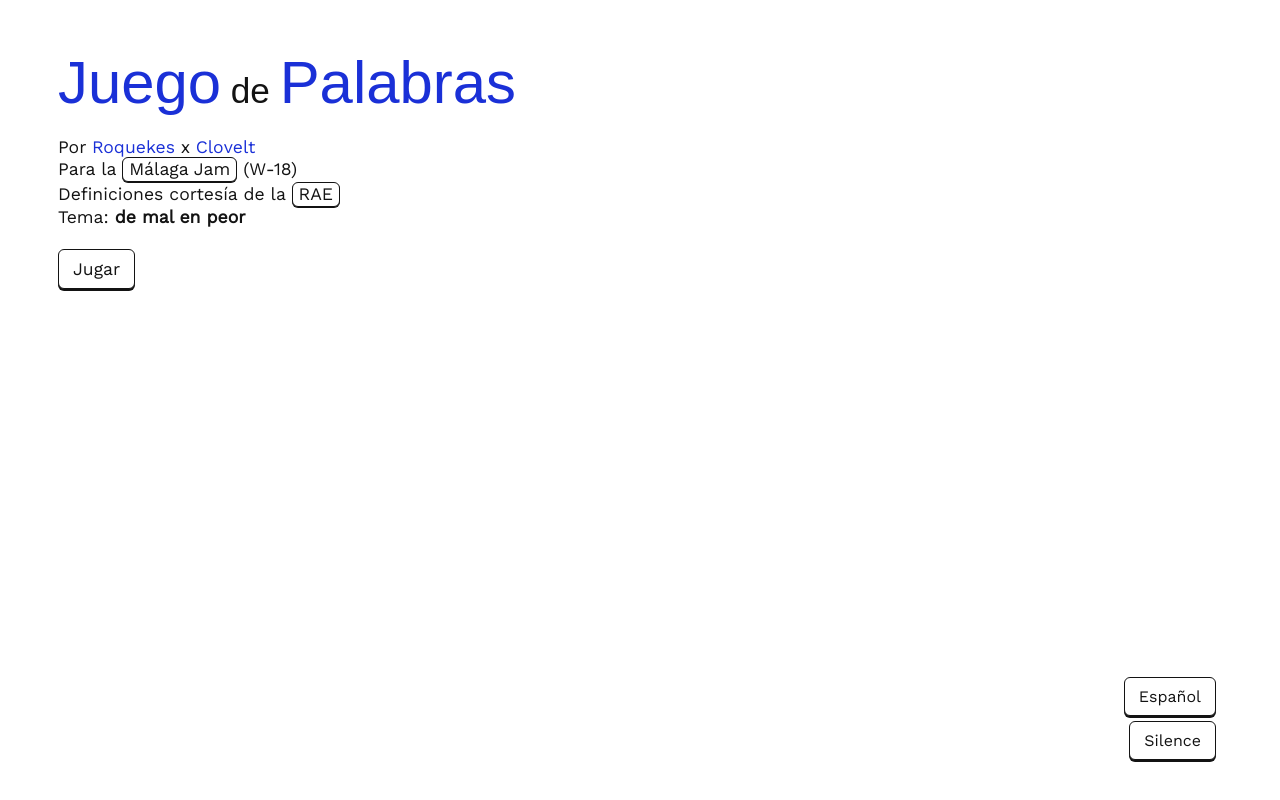
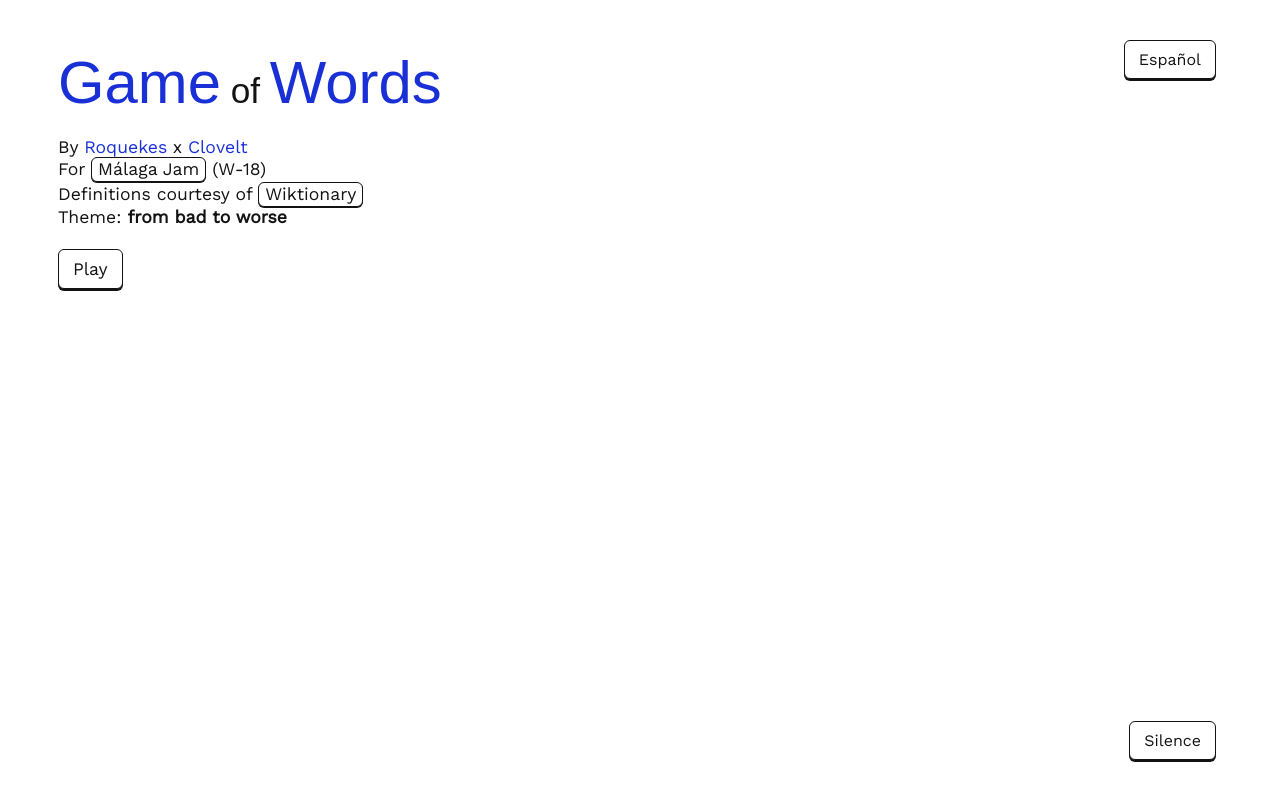
Before and after one commit to clovelt/juego-de-palabras, a website: page public/index.html in a window 1280 px wide. Drawn offline with nearby package versions, Linux system fonts and the light colour scheme; a web font is replaced by a local one.

Commit message:
Localize main menu language toggle

```diff
--- a/public/index.html
+++ b/public/index.html
@@ -87,7 +87,7 @@
 
         #languageBtn {
             position: fixed;
-            bottom: calc(5vh + 44px);
+            top: 40px;
             right: 5vw;
             margin: 0;
             z-index: 1000;
@@ -228,8 +228,8 @@
 </head>
 <body>
     <div id="title">
-        <div id="name"> <a href="#" class="startGame" data-word="juego" data-word-en="game" style="font-size:1.7em;">Juego</a> de <a href="#" class="startGame" data-word="palabras" data-word-en="words" style="font-size:1.7em;">Palabras</a></div>
-        <div id="credits">Por <a href="#" class="startGame definition-credit" data-word="roquekes">Roquekes</a> x <a href="#" class="startGame definition-credit" data-word="clovelt">Clovelt</a><br>Para la <a href="https://x.com/MalagaJam">Málaga Jam</a> (W-18)<br>Definiciones cortesía de la <a href="https://x.com/RAEinforma">RAE</a><br>Tema: <strong>de mal en peor</strong><button id="startBtn">Jugar</button><br><br></div>
+        <div id="name"> <a href="#" id="titleWordOne" class="startGame" data-word="juego" data-word-en="game" style="font-size:1.7em;">Juego</a> <span id="titleConnector">de</span> <a href="#" id="titleWordTwo" class="startGame" data-word="palabras" data-word-en="words" style="font-size:1.7em;">Palabras</a></div>
+        <div id="credits"><span id="byLabel">Por</span> <a href="#" class="startGame definition-credit" data-word="roquekes">Roquekes</a> x <a href="#" class="startGame definition-credit" data-word="clovelt">Clovelt</a><br><span id="jamLabel">Para la</span> <a href="https://x.com/MalagaJam">Málaga Jam</a> (W-18)<br><span id="dictionaryCredit">Definiciones cortesía de la</span> <a href="https://x.com/RAEinforma" id="dictionarySource">RAE</a><br><span id="themeLabel">Tema:</span> <strong id="themeText">de mal en peor</strong><button id="startBtn">Jugar</button><br><br></div>
     </div>
     <div id="nav" style="display:none;">
         <button id="nextBtn" style="display:none;">←</button>
--- a/public/script.js
+++ b/public/script.js
@@ -17,6 +17,15 @@
     const easyBtn = document.getElementById('easyBtn');
     const languageBtn = document.getElementById('languageBtn');
     const nav = document.getElementById('nav');
+    const titleWordOne = document.getElementById('titleWordOne');
+    const titleWordTwo = document.getElementById('titleWordTwo');
+    const titleConnector = document.getElementById('titleConnector');
+    const byLabel = document.getElementById('byLabel');
+    const jamLabel = document.getElementById('jamLabel');
+    const dictionaryCredit = document.getElementById('dictionaryCredit');
+    const dictionarySource = document.getElementById('dictionarySource');
+    const themeLabel = document.getElementById('themeLabel');
+    const themeText = document.getElementById('themeText');
 
     const MAX_LINES = 5;
 
@@ -102,6 +111,57 @@
 
     const getStartWord = () => language === 'es' ? 'mal' : 'bad';
 
+    const copy = {
+        es: {
+            titleWordOne: 'Juego',
+            titleConnector: 'de',
+            titleWordTwo: 'Palabras',
+            byLabel: 'Por',
+            jamLabel: 'Para la',
+            dictionaryCredit: 'Definiciones cortesía de la',
+            dictionarySource: 'RAE',
+            dictionarySourceUrl: 'https://x.com/RAEinforma',
+            themeLabel: 'Tema:',
+            themeText: 'de mal en peor',
+            start: 'Jugar',
+            searchPlaceholder: 'Escribe una palabra',
+            search: 'Buscar definición',
+        },
+        en: {
+            titleWordOne: 'Game',
+            titleConnector: 'of',
+            titleWordTwo: 'Words',
+            byLabel: 'By',
+            jamLabel: 'For',
+            dictionaryCredit: 'Definitions courtesy of',
+            dictionarySource: 'Wiktionary',
+            dictionarySourceUrl: 'https://en.wiktionary.org/',
+            themeLabel: 'Theme:',
+            themeText: 'from bad to worse',
+            start: 'Play',
+            searchPlaceholder: 'Type a word',
+            search: 'Search definition',
+        }
+    };
+
+    const applyLanguage = () => {
+        const text = copy[language];
+        document.documentElement.lang = language;
+        titleWordOne.textContent = text.titleWordOne;
+        titleConnector.textContent = text.titleConnector;
+        titleWordTwo.textContent = text.titleWordTwo;
+        byLabel.textContent = text.byLabel;
+        jamLabel.textContent = text.jamLabel;
+        dictionaryCredit.textContent = text.dictionaryCredit;
+        dictionarySource.textContent = text.dictionarySource;
+        dictionarySource.href = text.dictionarySourceUrl;
+        themeLabel.textContent = text.themeLabel;
+        themeText.textContent = text.themeText;
+        startBtn.textContent = text.start;
+        wordInput.placeholder = text.searchPlaceholder;
+        getDefinitionBtn.textContent = text.search;
+    };
+
     const updateLanguageButton = () => {
         languageBtn.textContent = language === 'es' ? 'English' : 'Español';
     };
@@ -112,6 +172,7 @@
             : (language === 'es' ? 'Silencio' : 'Silence');
     };
 
+    applyLanguage();
     updateLanguageButton();
     updateMuteButton();
 
@@ -291,6 +352,7 @@
         playSound([,,224,.02,.02,.08,1,1.7,-13.9,,,,,,6.7]);
         startBtn.style.display = 'none';
         titleDiv.style.display = 'none';
+        languageBtn.style.display = 'none';
         muteBtn.style.display = 'inline';
         currentWordElement.style.display = 'block';
         nav.style.display = 'block';
@@ -318,6 +380,7 @@
 
     languageBtn.addEventListener('click', () => {
         language = language === 'es' ? 'en' : 'es';
+        applyLanguage();
         updateLanguageButton();
         updateMuteButton();
         responseOutput.innerHTML = '';
```
Also changed, not shown: README.md.
